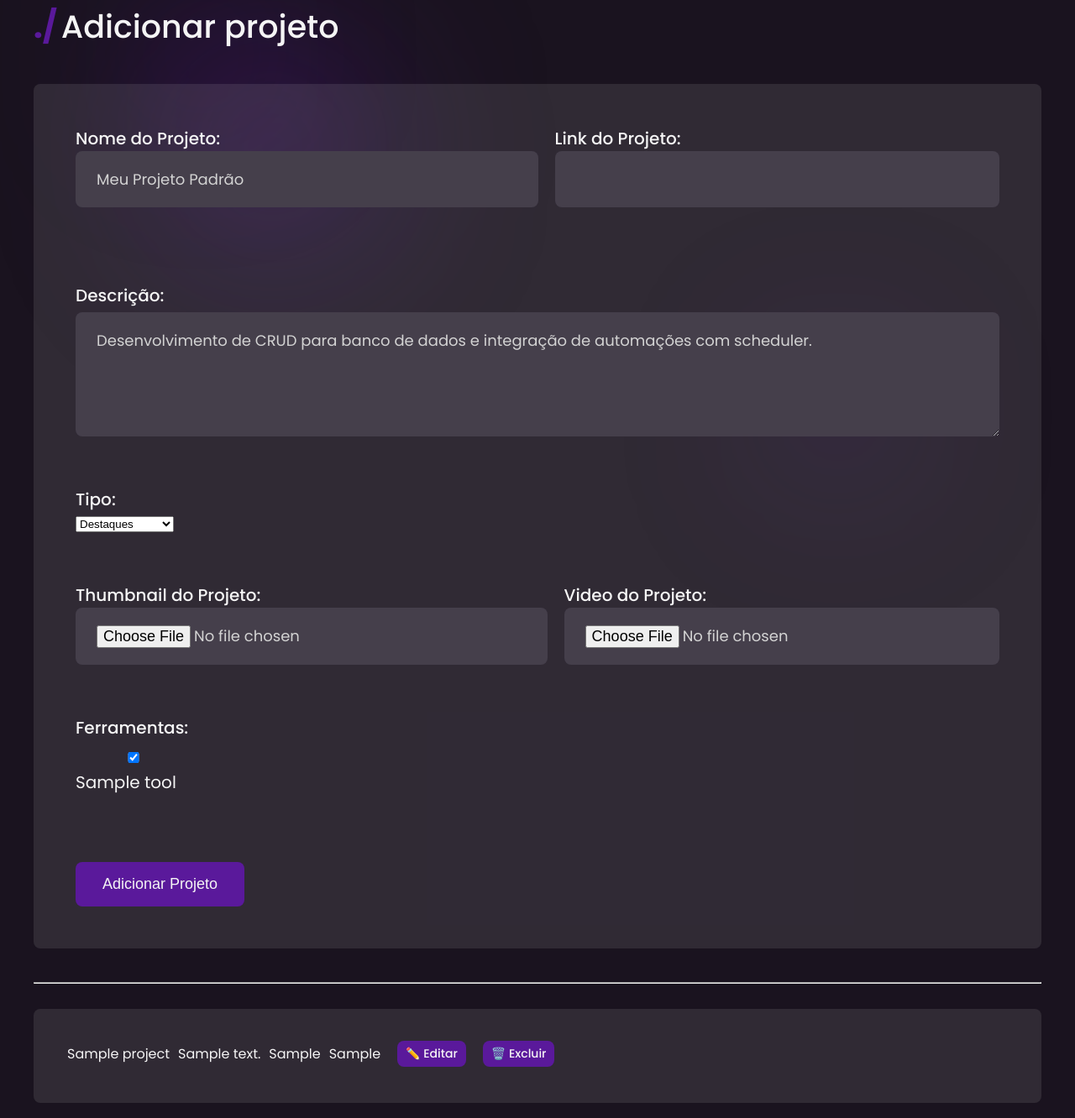
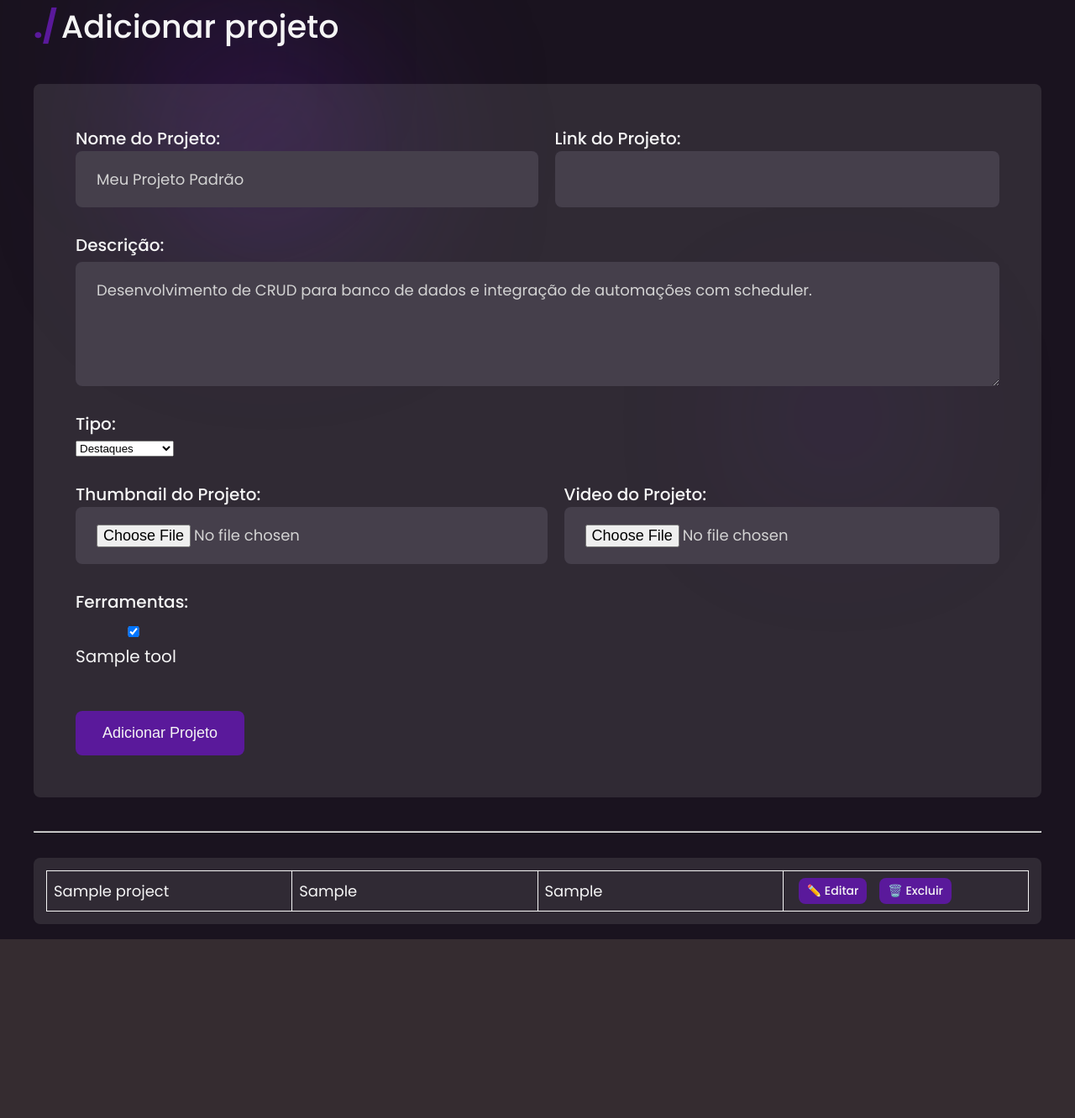
Before and after one commit to devgabriellimaruas/automation-portfolio, a Django app: page /projects/read/ in a window 1280 px wide. Shown: the part 169-1501 px from the top of the page at 84% size. After the commit the page ends 1288 px from the top, so only its background shows below. Run offline with Django 5.2, Linux system fonts and the light colour scheme; tables that the repository leaves empty hold one stand-in row (values such as "Sample post"); some libraries are stand-ins or nearby versions.

Commit message:
update: formatting adm pages

```diff
--- a/portfolio/apps/about/templates/about/tools.html
+++ b/portfolio/apps/about/templates/about/tools.html
@@ -8,13 +8,11 @@
 
   <form id="tool-form" class="add-project-form" action="{% url 'create_tool' %}" method="POST">
     {% csrf_token %}
-    <input type="text" name="name" placeholder="Nova ferramenta" required>
+    <input type="text" name="name" placeholder="Nova ferramenta" required><br><br>
     <a href="#" class="button" onclick="document.getElementById('tool-form').submit(); return false;">
       Adicionar Ferramenta
     </a>
-  </form>
-
-  <hr>
+  </form><br>
 
   <ul class="tools-list">
     {% for tool in tools %}
--- a/portfolio/apps/project/templates/projects/read_projects.html
+++ b/portfolio/apps/project/templates/projects/read_projects.html
@@ -14,18 +14,18 @@
     <div class="project-media">
       <div class="media-item">
         <label class="form-label" for="name">Nome do Projeto:</label>
-        <input type="text" id="name" name="name" value="Meu Projeto Padrão" required><br><br>
+        <input type="text" id="name" name="name" value="Meu Projeto Padrão" required>
       </div>
 
       <div class="media-item">
         <label class="form-label" for="link_project">Link do Projeto:</label>
-        <input type="text" id="link_project" name="link_project"><br><br>
+        <input type="text" id="link_project" name="link_project">
       </div>
-    </div><br><br>
+    </div><br>
 
     <label class="form-label" for="description">Descrição:</label>
     <textarea id="description" name="description" rows="4" cols="50" required>Desenvolvimento de CRUD para banco de dados e integração de automações com scheduler.
-    </textarea><br><br>
+    </textarea><br>
 
 
     <label class="form-label" for="type">Tipo:</label>
@@ -35,7 +35,7 @@
       <option value="RPA">RPA</option>
       <option value="Dados">Dados</option>
       <option value="Sistemas">Sistemas</option>
-    </select><br><br>
+    </select><br>
 
     <div class="project-media">
       <div class="media-item">
@@ -47,7 +47,7 @@
         <label class="form-label" for="video">Video do Projeto:</label>
         <input type="file" id="video" name="video">
       </div>
-    </div><br><br>
+    </div><br>
 
     <label class="form-label">Ferramentas:</label>
     <div class="tools-checkboxes">
@@ -57,7 +57,7 @@
         {{ tool }}
       </label>
       {% endfor %}
-    </div><br>
+    </div>
 
     <button type="submit" class="button">Adicionar Projeto</button>
   </form>
@@ -67,17 +67,15 @@
   <ul class="projects-list">
 
     {% for project in projects %}
-    <li>
-      <div class="project-item">
-        <p>{{ project.name }}</p>
-        <p>{{ project.description }}</p>
-        <p>{{ project.type }}</p>
-        <p>{{ project.tools }}</p>
-
+    <table>
+      <tr>
+        <td>{{ project.name }}</td>
+        <td>{{ project.type }}</td>
+        <td>{{ project.tools }}</td>
+        <td>
           <form action="{% url 'update_project' project.id %}" method="GET" style="display:inline; margin-left:10px;">
             <a href="{% url 'update_project' project.id %}" class="button">✏️ Editar</a>
           </form>
-
           <form id="delete-project-{{ project.id }}" action="{% url 'delete_project' project.id %}" method="POST"
             style="display:inline; margin-left:10px;">
             {% csrf_token %}
@@ -86,8 +84,9 @@
               🗑️ Excluir
             </a>
           </form>
-      </div>
-    </li>
+        </td>
+      </tr>
+    </table>
     {% empty %}
     <p class="not-found">
       😎 Nenhum projeto por aqui ainda<br>
--- a/portfolio/static/css/project.css
+++ b/portfolio/static/css/project.css
@@ -168,11 +168,17 @@
     margin-bottom: 50px;
 }
 
-.projects-list {
-    display: flex;
-    flex-direction: column;
-    gap: 10px;
-    margin-top: 10px;
+.projects-list table {
+  width: 100%;              /* Tabela ocupa toda a largura */
+  border-collapse: collapse; /* Remove espaçamento entre células */
+  table-layout: fixed;       /* Colunas têm largura uniforme */
+}
+
+.projects-list table th,
+.projects-list table td {
+  border: 1px solid var(--color-text);
+  padding: 8px;
+  text-align: left;
 }
 
 .project-item {
@@ -209,17 +215,9 @@
     max-width: 100%;
     background-color: var(--color-bg-alt);
     border-radius: 8px;
-    padding: 10px 15px;
-}
-
-.projects-list li {
+    padding: 15px;
     display: flex;
-    justify-content: space-between;
-    align-items: center;
-    padding: 10px 15px;
-    font-size: 16px;
-    transition: background-color 0.2s ease;
-    color: var(--color-text);
+    flex-direction: column;
 }
 
 .projects-list a {
```
Lines whose indentation alone changed are shown as unchanged.
